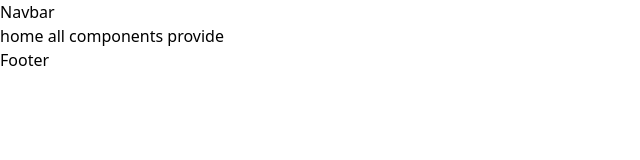
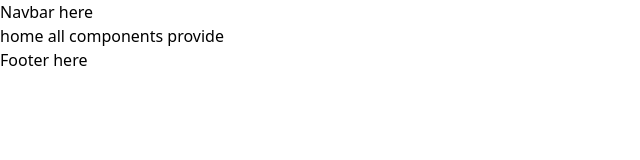
Before and after one commit to FSDTeam-SAA/heart-bridge-dialogue, a React (Vite) app: page / in a window 1280 px wide. Shown: the top 160 px of the page, without its empty margins (0-640 px from the left). Built offline with nearby package versions, Linux system fonts and the light colour scheme.

Commit message:
dev branch ceate

```diff
--- a/src/shared/Footer/Footer.jsx
+++ b/src/shared/Footer/Footer.jsx
@@ -2,7 +2,7 @@ import React from "react";
 
 const Footer = () => {
   return <div className="">
-    Footer
+    Footer here
   </div>;
 };
 
--- a/src/shared/Navbar/Navbar.jsx
+++ b/src/shared/Navbar/Navbar.jsx
@@ -3,7 +3,7 @@ import React from 'react';
 const Navbar = () => {
     return (
         <div className=''>
-            Navbar
+            Navbar here
         </div>
     );
 };
```
